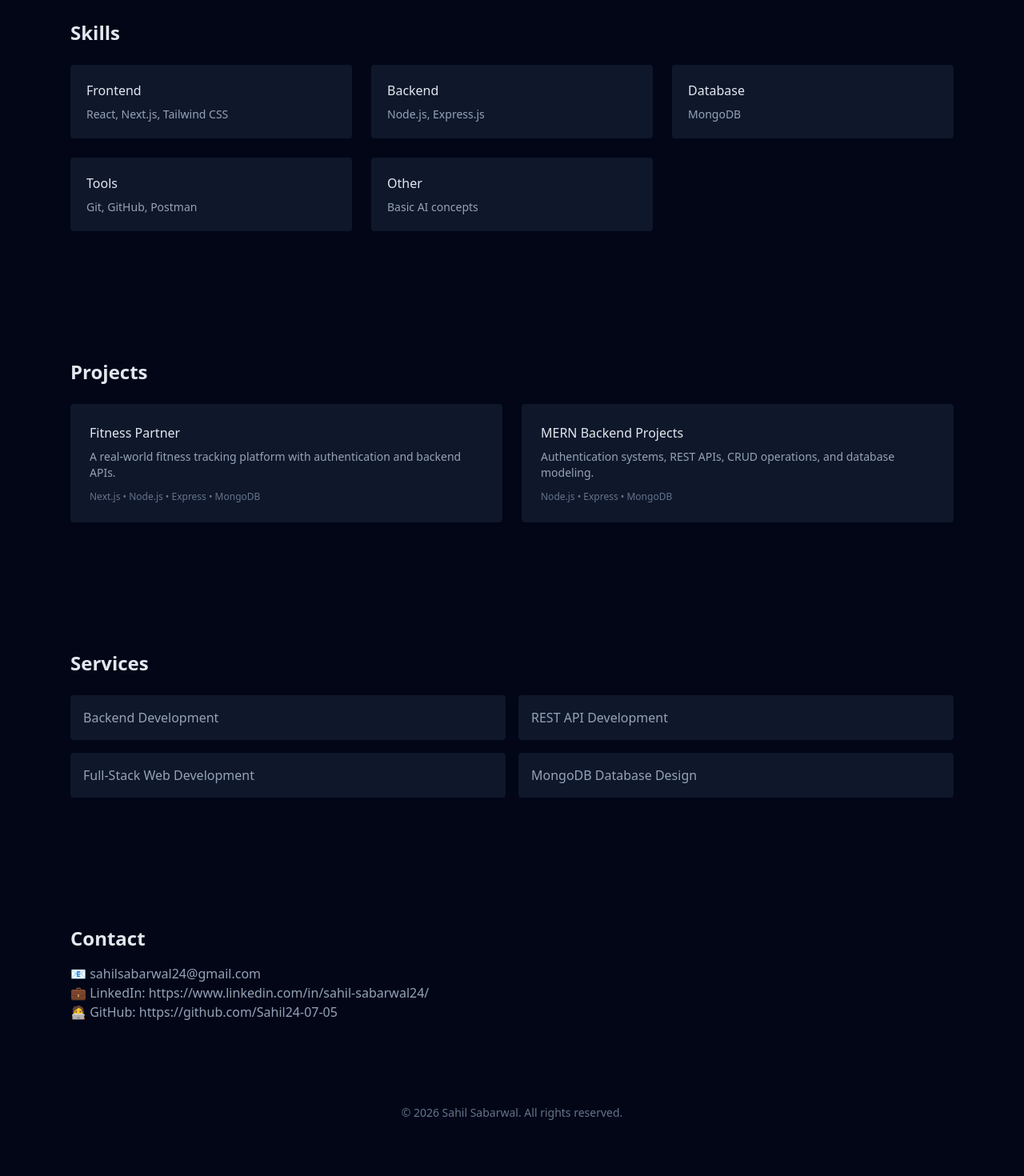
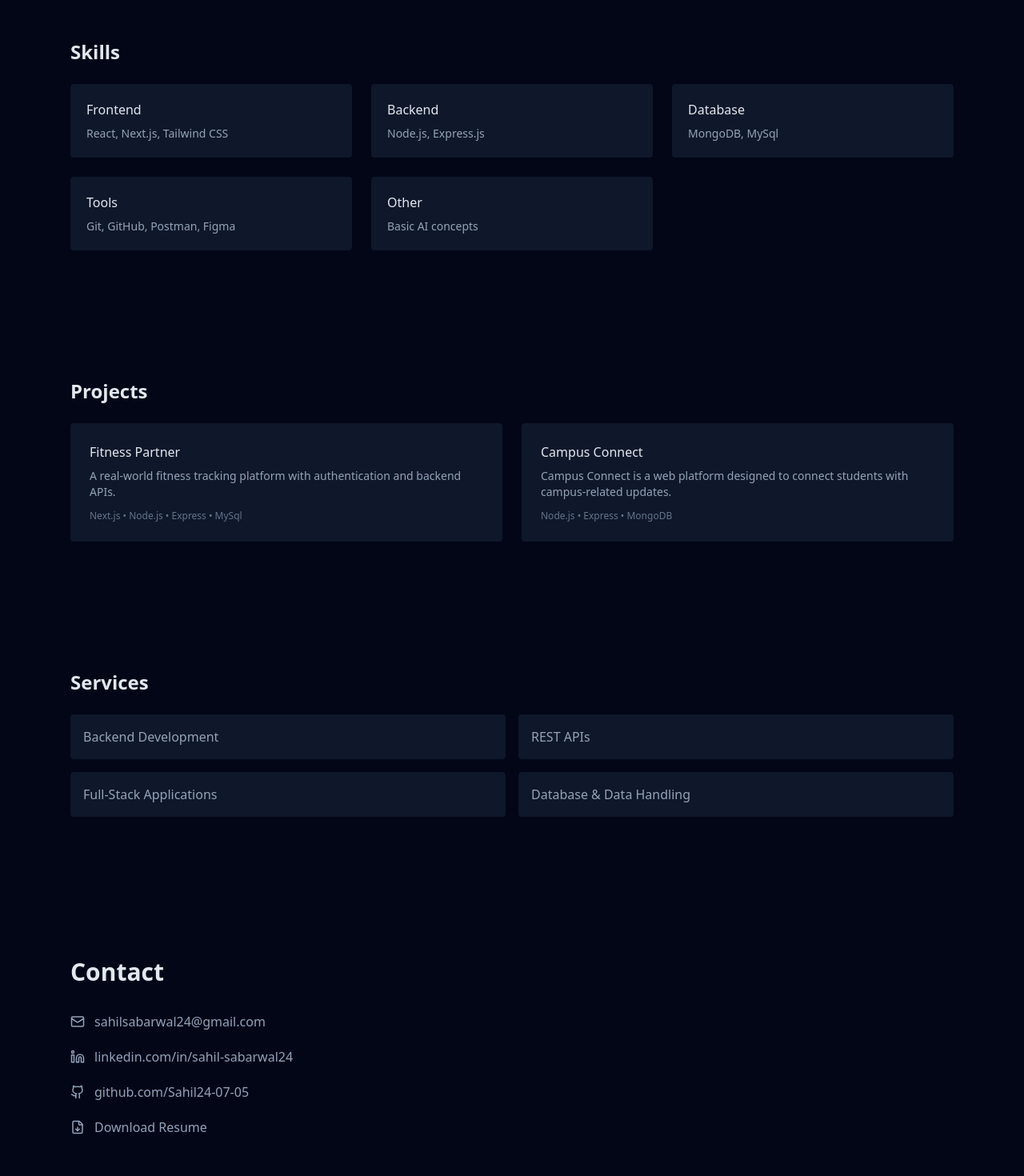
Before and after one commit to Sahil24-07-05/sahil-portfolio, a Next.js app: page / in a window 1280 px wide. Shown: the part 1040-2510 px from the top of the page at 80% size. Before the commit the page ends 2465 px from the top, so only its background shows below. Built offline with nearby package versions, Linux system fonts and the light colour scheme.

Commit message:
Updated pverall content

```diff
--- a/package.json
+++ b/package.json
@@ -10,6 +10,7 @@
   },
   "dependencies": {
     "framer-motion": "^12.25.0",
+    "lucide-react": "^0.562.0",
     "next": "16.1.1",
     "react": "19.2.3",
     "react-dom": "19.2.3"
--- a/src/components/about.tsx
+++ b/src/components/about.tsx
@@ -4,9 +4,10 @@ export default function About() {
       <h2 className="text-2xl font-semibold mb-4">About</h2>
       <p className="text-slate-400 max-w-3xl">
         I’m Sahil, a backend-focused MERN Stack Developer from Indore, India. I
-        enjoy building APIs, handling databases, and developing real-world
-        projects that solve practical problems. Currently focused on improving
-        backend architecture, authentication systems, and scalable data models.
+        enjoy building APIs, working with databases, and developing real-world
+        projects that solve practical problems. Currently, I’m focused on
+        improving backend architecture, authentication systems, and designing
+        scalable data models.
       </p>
     </section>
   );
--- a/src/components/contact.tsx
+++ b/src/components/contact.tsx
@@ -1,12 +1,62 @@
+"use client";
+
+import { Mail, Linkedin, Github, FileDown } from "lucide-react";
+
 export default function Contact() {
   return (
-    <section id="contact" className="py-20 scroll-mt-24">
-      <h2 className="text-2xl font-semibold mb-4">Contact</h2>
-      <p className="text-slate-400">
-        📧 sahilsabarwal24@gmail.com <br />
-        💼 LinkedIn: https://www.linkedin.com/in/sahil-sabarwal24/ <br />
-        🧑‍💻 GitHub: https://github.com/Sahil24-07-05
-      </p>
+    <section id="contact" className="py-24">
+      <h2 className="text-3xl font-semibold mb-8">Contact</h2>
+
+      <div className="space-y-5 text-slate-400">
+        {/* Email */}
+        <div className="flex items-center gap-3">
+          <Mail size={18} />
+          <a
+            href="mailto:sahilsabarwal@example.com"
+            className="hover:text-white transition"
+          >
+            sahilsabarwal24@gmail.com
+          </a>
+        </div>
+
+        {/* LinkedIn */}
+        <div className="flex items-center gap-3">
+          <Linkedin size={18} />
+          <a
+            href="https://www.linkedin.com/in/sahil-sabarwal24/"
+            target="_blank"
+            rel="noopener noreferrer"
+            className="hover:text-white transition"
+          >
+            linkedin.com/in/sahil-sabarwal24
+          </a>
+        </div>
+
+        {/* GitHub */}
+        <div className="flex items-center gap-3">
+          <Github size={18} />
+          <a
+            href="https://github.com/Sahil24-07-05"
+            target="_blank"
+            rel="noopener noreferrer"
+            className="hover:text-white transition"
+          >
+            github.com/Sahil24-07-05
+          </a>
+        </div>
+
+        {/* Resume Download */}
+        <div className="flex items-center gap-3 ">
+          <FileDown size={18} />
+          <a
+            href="/sahil-resume.pdf"
+            download
+            className="hover:text-white transition font-medium"
+          >
+            Download Resume
+          </a>
+        </div>
+      </div>
     </section>
   );
 }
--- a/src/components/services.tsx
+++ b/src/components/services.tsx
@@ -1,9 +1,9 @@
 export default function Services() {
   const services = [
     "Backend Development",
-    "REST API Development",
-    "Full-Stack Web Development",
-    "MongoDB Database Design",
+    "REST APIs",
+    "Full-Stack Applications",
+    "Database & Data Handling",
   ];
 
   return (
--- a/src/components/skills.tsx
+++ b/src/components/skills.tsx
@@ -1,8 +1,8 @@
 const skills = {
   Frontend: ["React", "Next.js", "Tailwind CSS"],
   Backend: ["Node.js", "Express.js"],
-  Database: ["MongoDB"],
-  Tools: ["Git", "GitHub", "Postman"],
+  Database: ["MongoDB", "MySql"],
+  Tools: ["Git", "GitHub", "Postman", "Figma"],
   Other: ["Basic AI concepts"],
 };
 
--- a/src/data/projects.tsx
+++ b/src/data/projects.tsx
@@ -3,14 +3,14 @@ export const projects = [
     title: "Fitness Partner",
     description:
       "A real-world fitness tracking platform with authentication and backend APIs.",
-    tech: ["Next.js", "Node.js", "Express", "MongoDB"],
+    tech: ["Next.js", "Node.js", "Express", "MySql"],
     github: "#",
     live: "#",
   },
   {
-    title: "MERN Backend Projects",
+    title: "Campus Connect",
     description:
-      "Authentication systems, REST APIs, CRUD operations, and database modeling.",
+      "Campus Connect is a web platform designed to connect students with campus-related updates.",
     tech: ["Node.js", "Express", "MongoDB"],
     github: "#",
     live: "",
```
Also changed, not shown: 2 other files (tests, documents, lock files or other folders).
